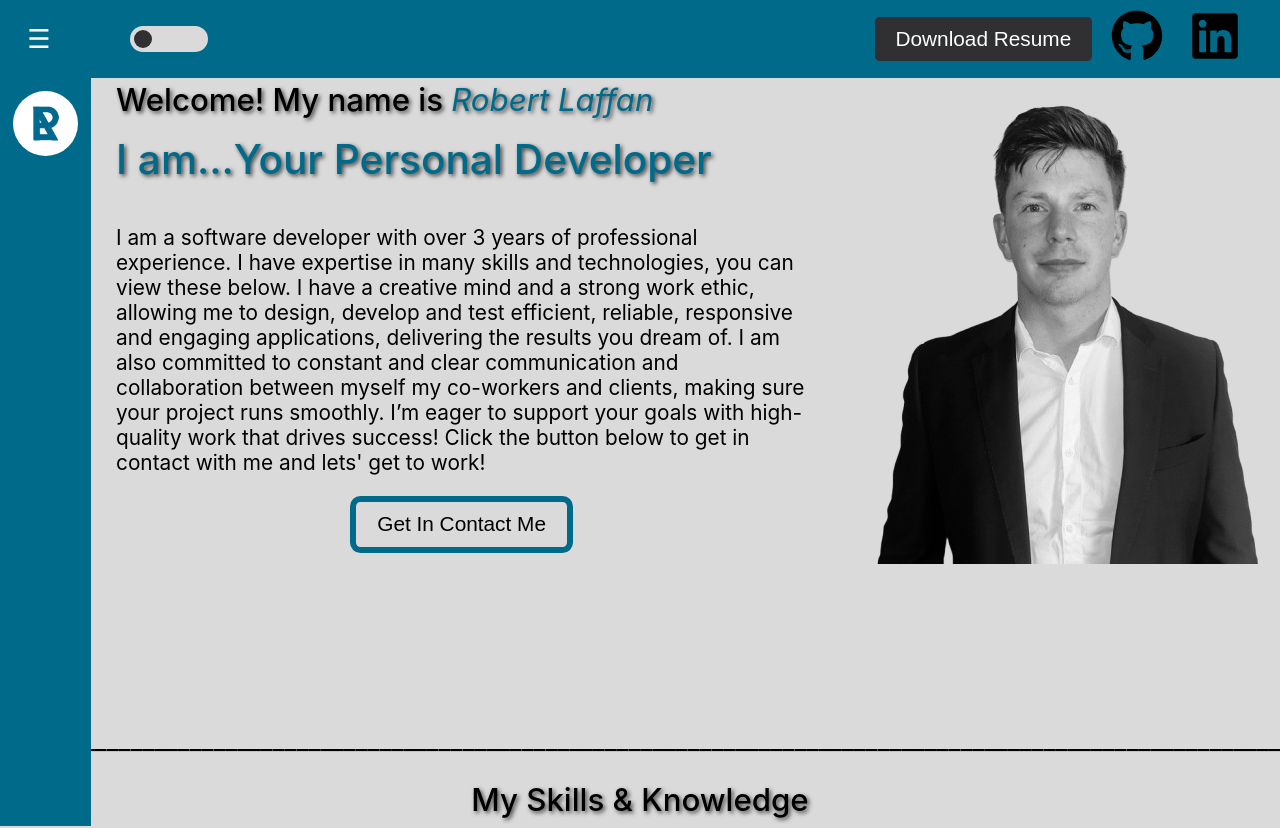
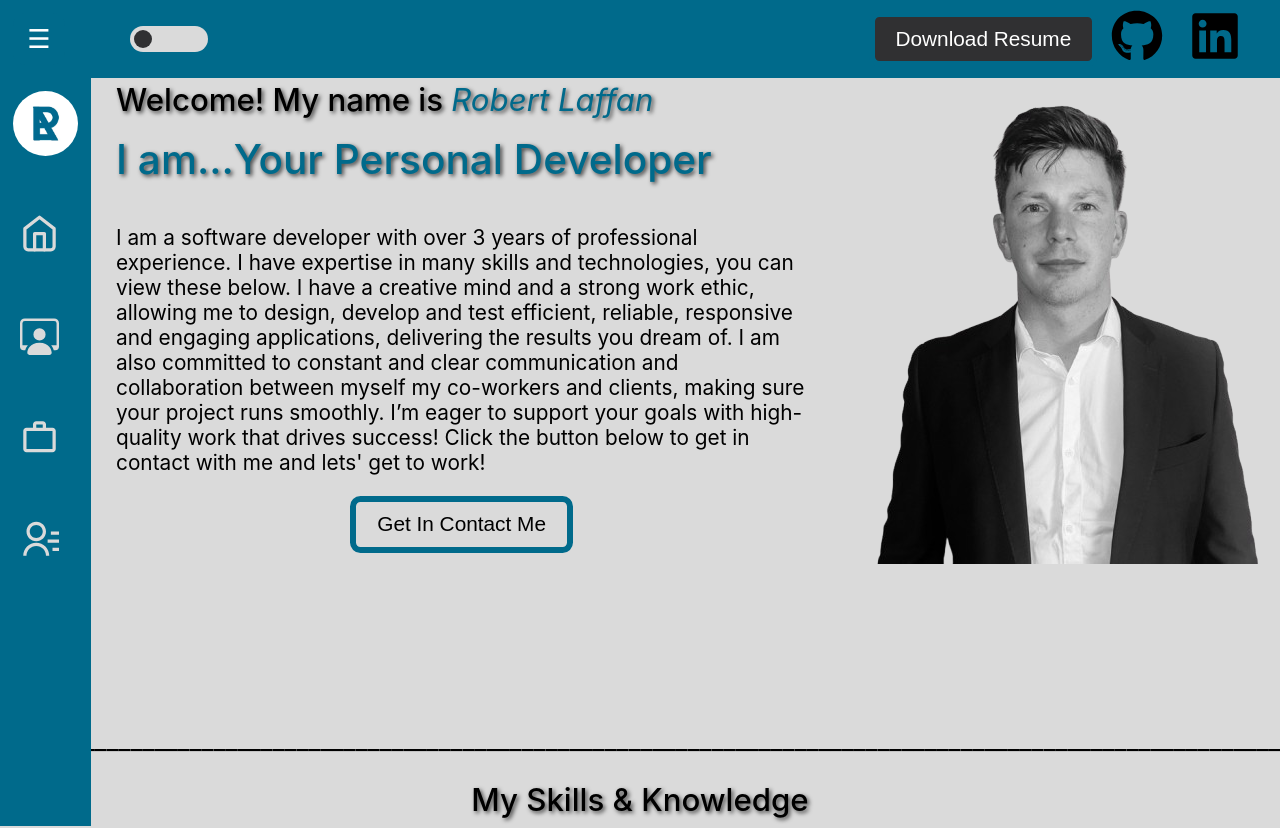
Before and after one commit to Robbielol/roblaf, a React (Create React App) app: page / in a window 1280 px wide. Shown: the top 828 px of the page. Built offline with nearby package versions, Linux system fonts and the light colour scheme.

Commit message:
Navigation buttons for side bar

```diff
--- a/src/Navigation.css
+++ b/src/Navigation.css
@@ -5,7 +5,6 @@
     height: 100vh;
     padding: 0.5em;
     width: 2.5em;
-    justify-content: left;
     background-color: rgb(0, 106, 139);
     transition: width 1s;
     z-index: 1000;
@@ -58,21 +57,51 @@
     height: 5em;
 }
 
+.nav-list{
+    display: flex;
+    flex-direction: column;
+    align-items: center;
+    gap: 1em;
+    padding: 1em 1em;
+}
+
+.nav-list.open {
+    align-items: flex-start;
+}
+
 .nav-menu.open li{
     font-family: 'Gill Sans', 'Gill Sans MT', Calibri, 'Trebuchet MS', sans-serif;
     display: flex;
-    flex-direction: column;
-    justify-self: left;
+    flex-direction: row;
+    align-items: center;
+    gap: 1em;
     padding: 1em 2em;
-    opacity: 1;
+}
+
+.nav-list li{
+    cursor: pointer;
+}
+
+.nav-menu li {
+    list-style: none;
+    color: var(--light-primary);
+}
+
+.nav-menu li:hover{
+    color: var(--dark-primary);
+}
+
+.nav-list a{
+    visibility: hidden;
+    opacity: 0;
     transition: opacity 1s;
 }
 
-.nav-menu li{
-    opacity: 0;
+.nav-menu.open ul a {
+    visibility: visible;
+    opacity: 1;
 }
 
-.nav-menu li a {
+.nav-list li a {
     text-decoration: none;
-    color: beige;
 }
--- a/src/Navigation.js
+++ b/src/Navigation.js
@@ -1,5 +1,9 @@
 import React, {useState} from "react";
 import logo from "./Images/rob-laf-logo.jpg"
+import { FiHome } from "react-icons/fi";
+import { MdWorkOutline } from "react-icons/md";
+import { BsPersonWorkspace } from "react-icons/bs";
+import { RiContactsLine } from "react-icons/ri";
 import "./Navigation.css";
 
 const Navigation = () => {
@@ -23,11 +27,11 @@ const Navigation = () => {
           </div>
           <div className={`sticky-menu`}>
           </div>
-            <ul>
-              <li><a href="#home">Home</a></li>
-              <li><a href="#portfolio">Portfolio</a></li>
-              <li><a href="#experience">Experience</a></li>
-              <li><a href="#contact">Contact</a></li>
+            <ul className={`nav-list ${isMenuOpen ? 'open' : ''}`}>
+              <li href='/Home'><FiHome size='1.5em'/><a>Home</a></li>
+              <li href='/Portfolio'><BsPersonWorkspace size='1.5em'/><a>Portfolio</a></li>
+              <li href='/Experience'><MdWorkOutline size='1.5em'/><a >Experience</a></li>
+              <li href='/Contact'><RiContactsLine size='1.5em'/><a>Contact</a></li>
             </ul>
         </div>
         {isMenuOpen && <div className="overlay" onClick={toggleMenu}></div>}
```
